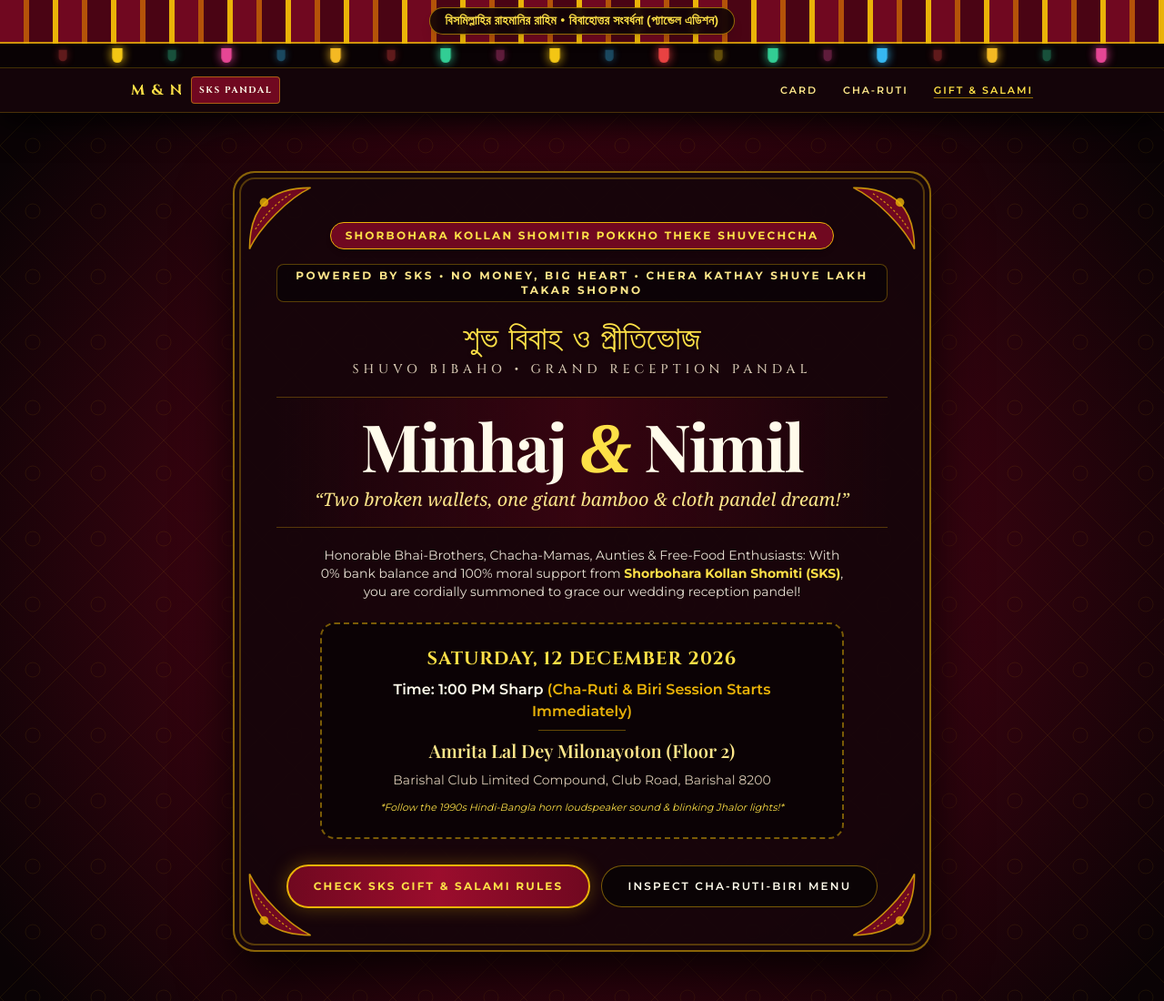
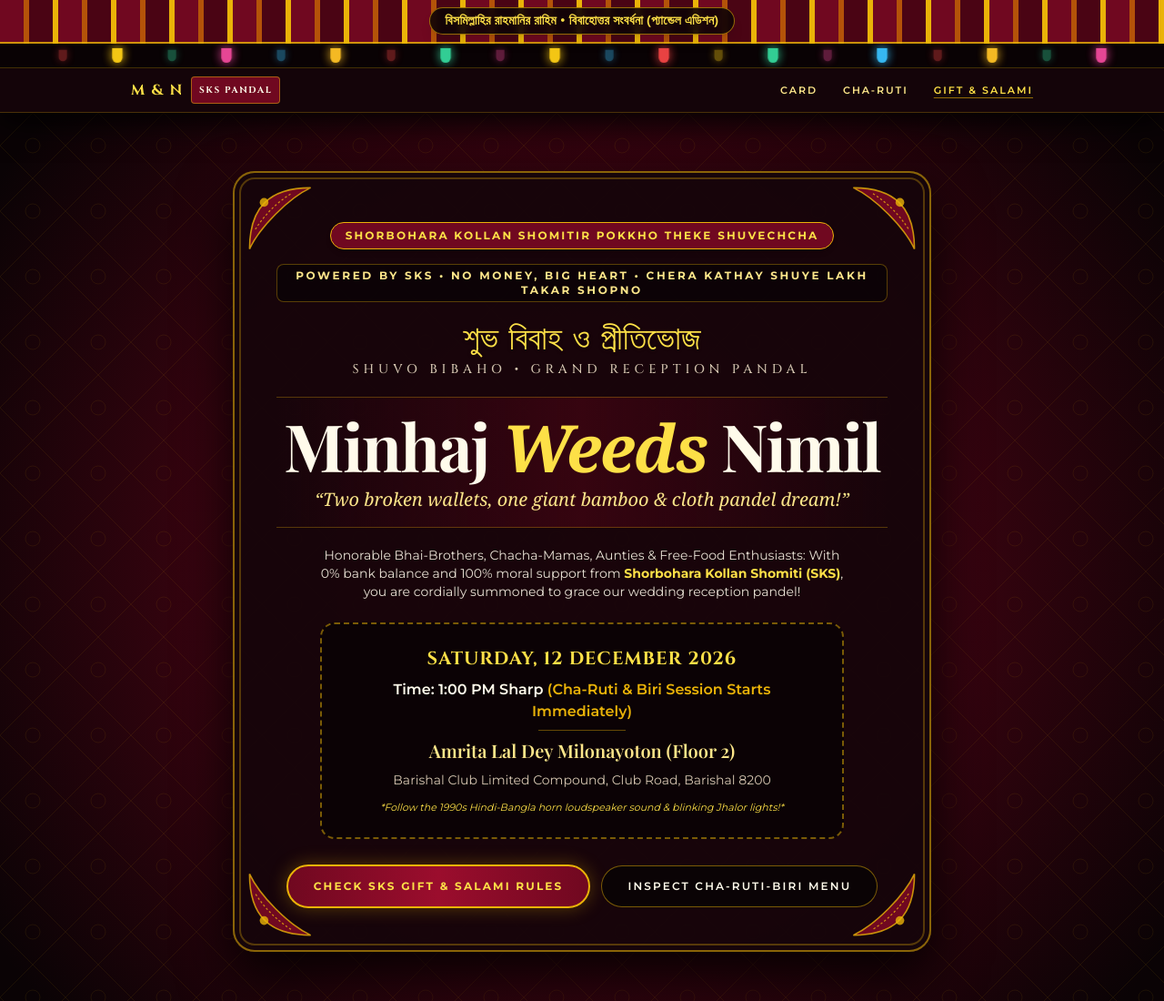
Before and after one commit to zahidakon0713/sks1, a plain HTML site: page index.html in a window 1280 px wide. Shown: the top 1100 px of the page at 91% size. Drawn offline with nearby package versions, Linux system fonts and the light colour scheme; a web font is replaced by a local one.

Commit message:
index.html

```diff
--- a/index.html
+++ b/index.html
@@ -212,7 +212,7 @@
             <!-- Couple Names -->
             <div class="my-5 py-4 border-y border-gold/30 bg-gradient-to-r from-transparent via-maroon-deep/60 to-transparent">
                 <h1 class="font-display text-4xl sm:text-6xl md:text-7xl font-bold text-ivory tracking-tight">
-                    Minhaj <span class="text-gold-light italic font-serif">&amp;</span> Nimil
+                    Minhaj <span class="text-gold-light italic font-serif">Weeds</span> Nimil
                 </h1>
                 <p class="font-serif italic text-base sm:text-xl text-cream mt-2">
                     &ldquo;Two broken wallets, one giant bamboo &amp; cloth pandel dream!&rdquo;
```
